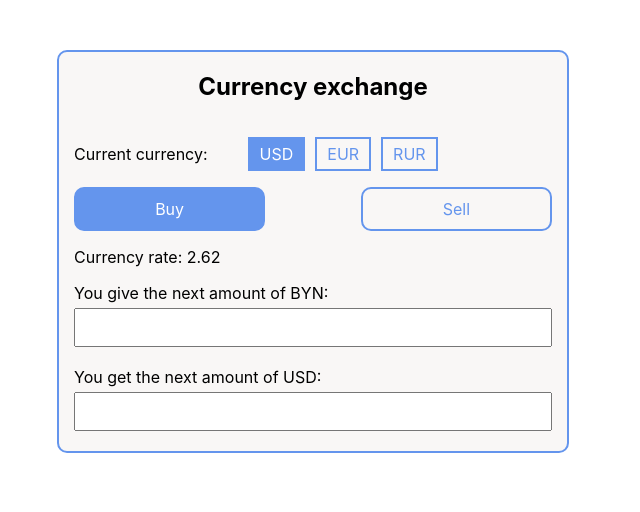
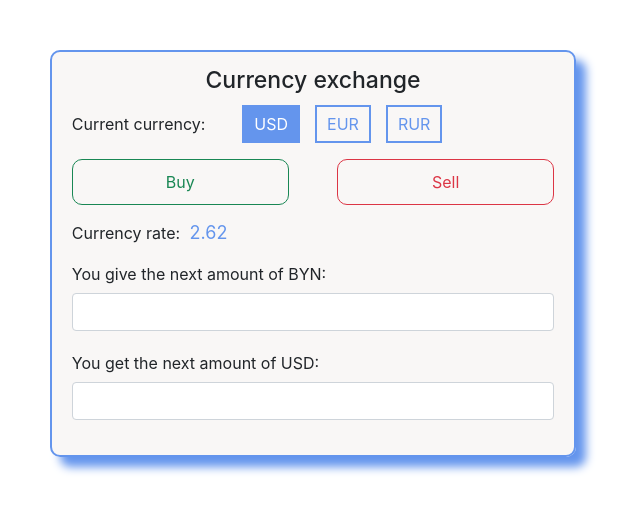
Before and after one commit to Rendow/CurrencyExchange, a React (Create React App) app: page / in a window 1280 px wide. Shown: the top 512 px of the page, without its empty margins (327-967 px from the left). Built offline with nearby package versions, Linux system fonts and the light colour scheme.

Commit message:
add styles

```diff
--- a/public/index.html
+++ b/public/index.html
@@ -9,10 +9,12 @@
       name="description"
       content="Web site created using create-react-app"
     />
-    <title>CurrencyExchange</title>
+    <title>Exchange</title>
+    <link href="https://cdn.jsdelivr.net/npm/bootstrap@5.1.3/dist/css/bootstrap.min.css" rel="stylesheet" integrity="sha384-1BmE4kWBq78iYhFldvKuhfTAU6auU8tT94WrHftjDbrCEXSU1oBoqyl2QvZ6jIW3" crossorigin="anonymous">
   </head>
   <body>
     <noscript>You need to enable JavaScript to run this app.</noscript>
     <div id="root"></div>
+    <script src="https://cdn.jsdelivr.net/npm/bootstrap@5.1.3/dist/js/bootstrap.bundle.min.js" integrity="sha384-ka7Sk0Gln4gmtz2MlQnikT1wXgYsOg+OMhuP+IlRH9sENBO0LRn5q+8nbTov4+1p" crossorigin="anonymous"></script>
   </body>
 </html>
--- a/src/App.css
+++ b/src/App.css
@@ -1,16 +1,20 @@
 .container {
-  width: 40vw;
+  width: 43vw;
   margin: 0 auto;
   margin-top: 50px;
+
 }
 .currency {
-  padding: 0 15px;
+  padding: 15px 20px;
   border: 2px solid cornflowerblue;
+  box-shadow: 10px 10px 10px cornflowerblue;
   border-radius: 10px;
   background-color: rgba(249, 247, 246, 0.9);
 }
 .currency h2 {
   text-align: center;
+  font-size: 23px;
+  margin-bottom: 10px;
 }
 .currency-names {
   display: flex;
@@ -35,33 +39,34 @@
 }
 
 .currency-action span {
-  width: 40%;
+  width: 45%;
   text-align: center;
   padding: 10px;
-  border: 2px solid cornflowerblue;
   border-radius: 10px;
-  color: cornflowerblue;
   cursor: pointer;
+  margin-bottom: 4px;
 }
-.currency-action span.active {
-  color: white;
-  background-color: cornflowerblue;
-}
+
 .currencies {
   padding: 5px 10px;
   border: 2px solid cornflowerblue;
   color: cornflowerblue;
+  margin-left: 5px;
 }
 .activeCurrency {
   background-color: cornflowerblue;
   color: white;
 }
+.fields{
+margin-top: 10px;
+}
+.fields p p {
+  margin-left: 5px;
+  color: cornflowerblue;
+  font-size: 18px;
+  display: inline;
+}
 .fields label {
   display: block;
   margin-bottom: 20px;
 }
-.fields label input {
-  width: 100%;
-  padding: 10px;
-  margin-top: 5px;
-}
--- a/src/App.tsx
+++ b/src/App.tsx
@@ -1,6 +1,8 @@
 import React from 'react';
 import './App.css';
 import CurrencyExchangeContainer from "./container/CurrencyEContainer";
+
+
 
 function App() {
     return (
--- a/src/components/CurrencyExchange.tsx
+++ b/src/components/CurrencyExchange.tsx
@@ -1,4 +1,5 @@
 import React from 'react';
+import {InputComponent} from "./InputComponent";
 
 type CurrencyExchangePropsType = {
     currenciesName: string[];
@@ -29,22 +30,29 @@ const CurrencyExchange: React.FC<CurrencyExchangePropsType> = props => {
         <>
             <label>
                 You give the next amount of BYN:
-                <input value={amountOfBYN} data-currency="byn" onChange={changeCurrencyField} />
+                <InputComponent dataCurrency={"byn"}
+                                value={amountOfBYN}
+                                onChange={changeCurrencyField}/>
             </label>
             <label>
                 You get the next amount of {currentCurrency}:
-                <input value={amountOfCurrency} data-currency="currency" onChange={changeCurrencyField} />
+                <InputComponent dataCurrency={"currency"}
+                                value={amountOfCurrency}
+                                onChange={changeCurrencyField}/>
             </label>
         </>
     ) : (
         <>
-            <label>
-                You give the next amount of {currentCurrency}:
-                <input value={amountOfCurrency} data-currency="currency" onChange={changeCurrencyField} />
-            </label>
-            <label>
-                You get the next amount of BYN:
-                <input value={amountOfBYN} data-currency="byn" onChange={changeCurrencyField} />
+                <label> You give the next amount of {currentCurrency}:
+                    <InputComponent dataCurrency={"currency"}
+                                    value={amountOfCurrency}
+                                    onChange={changeCurrencyField}/>
+                </label>
+
+            <label> You get the next amount of BYN:
+                <InputComponent dataCurrency={"byn"}
+                                value={amountOfBYN}
+                                onChange={changeCurrencyField}/>
             </label>
         </>
     );
@@ -70,16 +78,16 @@ const CurrencyExchange: React.FC<CurrencyExchangePropsType> = props => {
                 </ul>
             </div>
             <div className="currency-action">
-        <span className={isBuying ? 'active' : ''} data-action="buy" onClick={changeAction}>
+        <span  className={"btn btn-outline-success"} data-action="buy" onClick={changeAction}>
           Buy
         </span>
-                <span className={isBuying ? '' : 'active'} data-action="sell" onClick={changeAction}>
+                <span className={'btn btn-outline-danger'} data-action="sell" onClick={changeAction}>
           Sell
         </span>
             </div>
             <div className="fields">
-                <p>Currency rate: {currencyRate}</p>
-                {viewCurrency}
+                <p>Currency rate: <p> {currencyRate} </p> </p>
+                  {viewCurrency}
             </div>
         </div>
     );
--- /dev/null
+++ b/src/components/InputComponent.tsx
@@ -0,0 +1,18 @@
+import React from "react";
+
+type InputType = {
+    value: string;
+    onChange: (e: React.ChangeEvent<HTMLInputElement>) => void;
+    dataCurrency: string;
+}
+
+export const InputComponent = (props:InputType) => {
+    return <>
+        <input style={{marginTop:'7px'}} type="text"
+               className="form-control + ' ' + input-group mb-3"
+               value={props.value}
+               data-currency={props.dataCurrency}
+               onChange={props.onChange}/>
+    </>
+
+}
```
Also changed, not shown: 1 other file (tests, documents, lock files or other folders).
